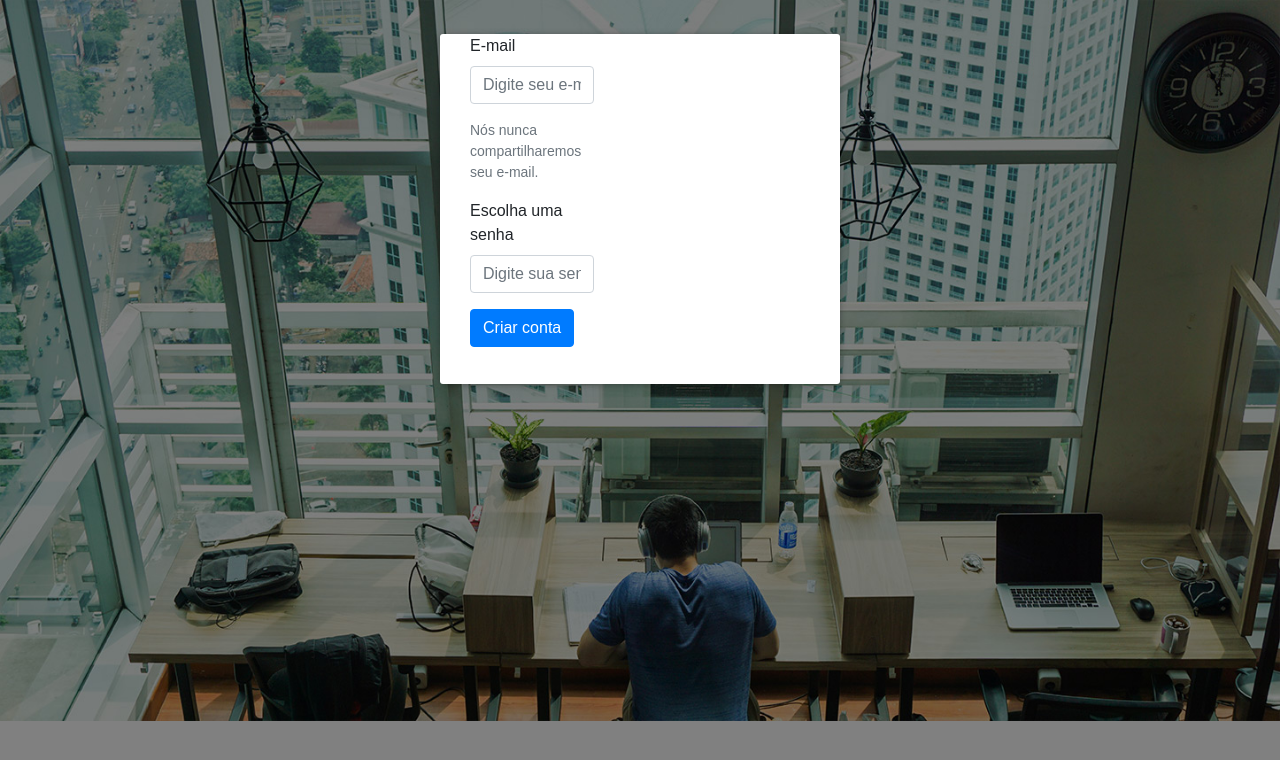
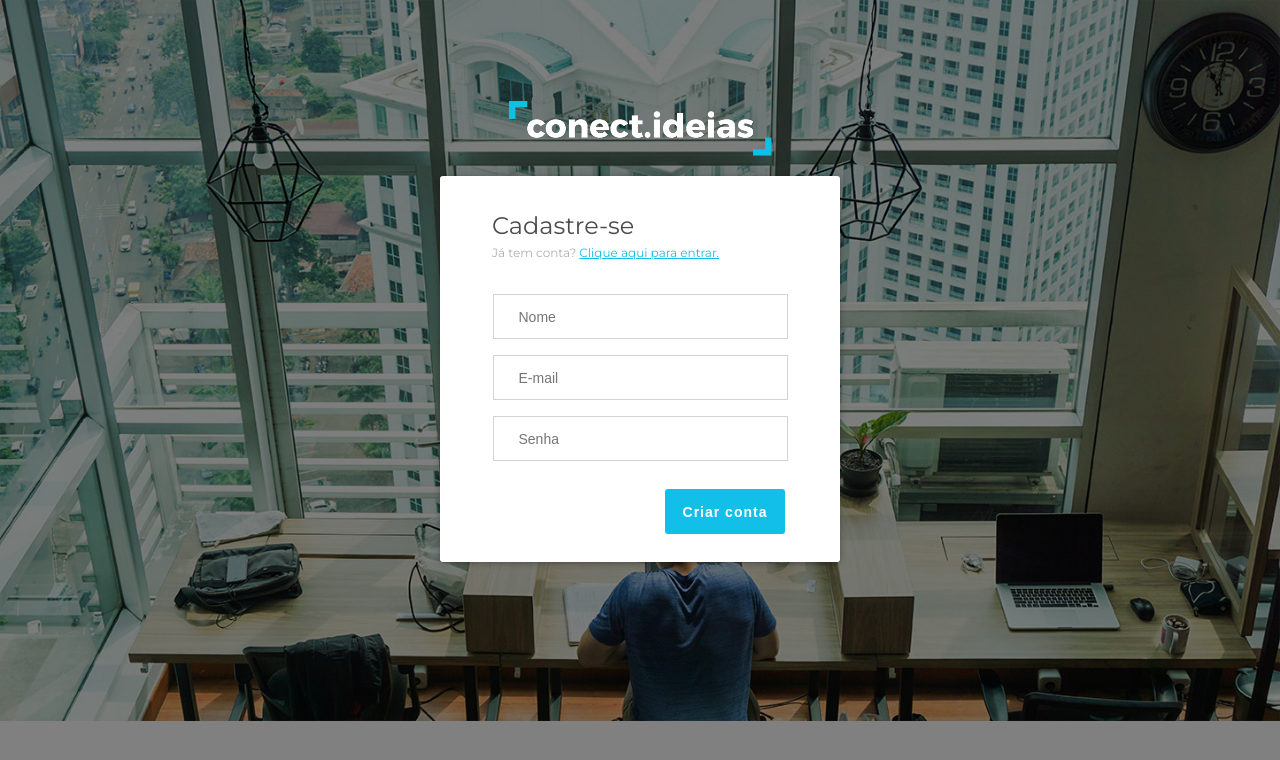
Before and after one commit to random-tecnologia/conect.ideias, a PHP site: page /cadastro.php in a window 1280 px wide. Shown: the top 760 px of the page. Run offline with PHP 8.4, Linux system fonts and the light colour scheme; some libraries are stand-ins or nearby versions.

Commit message:
Criada página de cadastro

```diff
--- a/cadastro.php
+++ b/cadastro.php
@@ -1,32 +1,23 @@
 <!DOCTYPE html>
 <html lang="pt-br">
-  <head>
-    <meta charset="utf-8">
-    <meta name="viewport" content="width=device-width, initial-scale=1, shrink-to-fit=no">
-    <title>Conect.Ideias | Achar projetos</title>
-
-    <link rel="stylesheet" href="./bootstrap/css/bootstrap.min.css">
-    <link rel="stylesheet" href="./css/main.css">
-  </head>
-  <body>
-    <div class="container">
-      <form action="cadastro.php" method="post" class="col-md-5">
-        <div class="form-group">
-          <label for="email-cadastro">E-mail</label>
-          <input type="email" class="form-control" id="email-cadastro" aria-describedby="emailHelp" placeholder="Digite seu e-mail">
-          <small id="emailHelp" class="form-text text-muted">Nós nunca compartilharemos seu e-mail.</small>
-        </div>
-        <div class="form-group">
-          <label for="senha-cadastro">Escolha uma senha</label>
-          <input type="password" class="form-control" id="senha-cadastro" placeholder="Digite sua senha">
-        </div>
-        <button type="submit" class="btn btn-primary">Criar conta</button>
-      </form>
-  </div>
-
-
-    <script type="text/javascript" src="./js/jquery-3.2.1.min.js"></script>
-    <script type="text/javascript" src="./bootstrap/js/bootstrap.min.js"></script>
-
-  </body>
+<head>
+  <meta charset="UTF-8">
+  <title>Conect.Ideias | Cadastro</title>
+  <link rel="stylesheet" href="css/main.css">
+  <link href="https://fonts.googleapis.com/css?family=Lato:400,400i,700,700i|Montserrat:400,500,600,700" rel="stylesheet">
+  <link rel="icon" href="img/favicon.png" sizes="32x32" type="image/png">
+</head>
+<body>
+  <img id="logo" src="img/logo_branco.png" alt="Logomarca Conect.Ideias">
+  <section class="container container-cadastro">
+    <h1>Cadastre-se</h1>
+    <p>Já tem conta? <a href="login.php">Clique aqui para entrar.</a></p>
+    <form action="" method="post">
+      <input type="text" name="nome" placeholder="Nome">
+      <input type="text" name="email" placeholder="E-mail">
+      <input type="password" name="senha" placeholder="Senha">
+      <input class="btn-primario" type="submit" name="submit" value="Criar conta">
+    </form>
+  </section>
+</body>
 </html>
--- a/css/main.css
+++ b/css/main.css
@@ -23,6 +23,10 @@ body {
 	margin: 0 auto;
 	border-radius: 3px;
 	box-shadow: 0px 1px 6px 0px rgba(0, 0, 0, 0.3);
+}
+
+.container-cadastro {
+	height: 386px;
 }
 
 h1 {
@@ -82,7 +86,7 @@ form input {
 	border-radius: 3px;
 	width: 120px;
 	height: 45px;
-	margin-top: 25px;
+	margin-top: 12px;
 	margin-right: 55px;
 	-webkit-appearance: push-button;
 }
@@ -97,7 +101,7 @@ form input {
 
 #esqueci-senha {
 	display: inline-block;
-	margin-top: 38px;
+	margin-top: 28px;
 	margin-left: 55px;
 	font-size: 12px;
 	color: #4c4b4b;
```
Also changed, not shown: img/logo.svg (deleted), img/logo_branco.svg (deleted).
